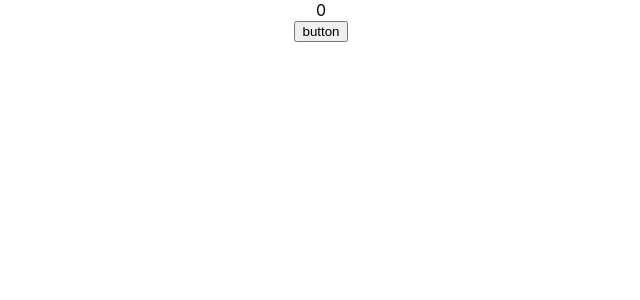
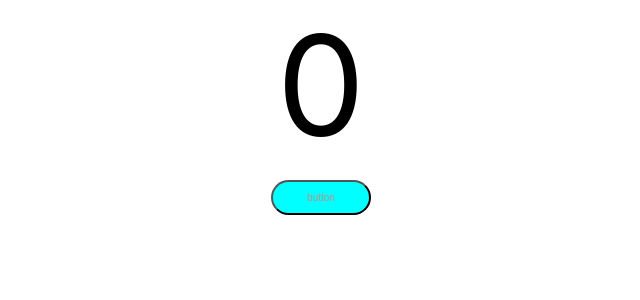
Before and after one commit to sunoyu/FullStackStudy, a React (Create React App) app: page / in a window 1280 px wide. Shown: the top 300 px of the page, without its empty margins (319-959 px from the left). Built offline with nearby package versions, Linux system fonts and the light colour scheme.

Commit message:
10-3 CSS적용

```diff
--- /dev/null
+++ b/src/components/counter/Counter.css
@@ -0,0 +1,14 @@
+.counterButton {
+  font-size: 10px;
+  background-color: aqua;
+  width: 100px;
+  padding: 10px;
+  color: rosybrown;
+  border-radius: 30px;
+  margin: 10px;
+}
+
+.count {
+  font-size: 140px;
+  padding: auto;
+}
--- a/src/components/counter/counter.jsx
+++ b/src/components/counter/counter.jsx
@@ -1,3 +1,5 @@
+import "./Counter.css";
+
 export default function Counter() {
   function incrementCounterFunction() {
     console.log("increment clicked");
```
